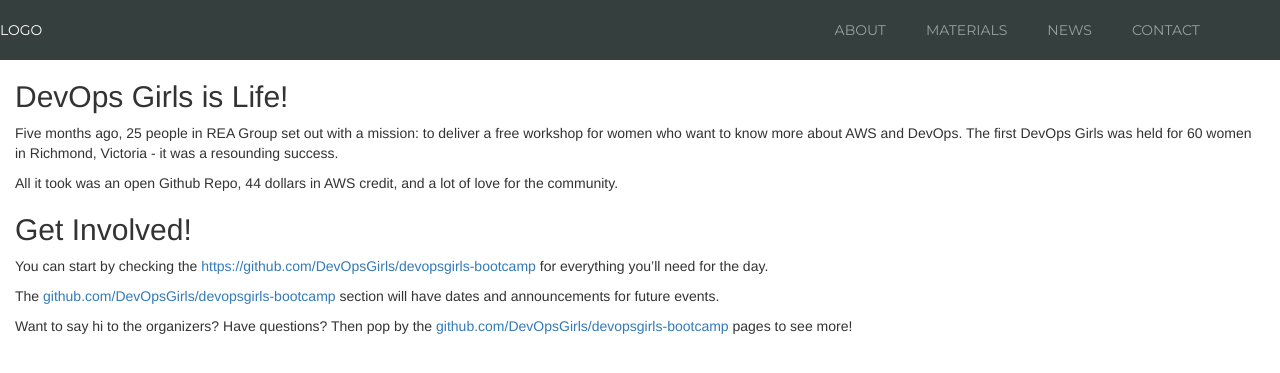
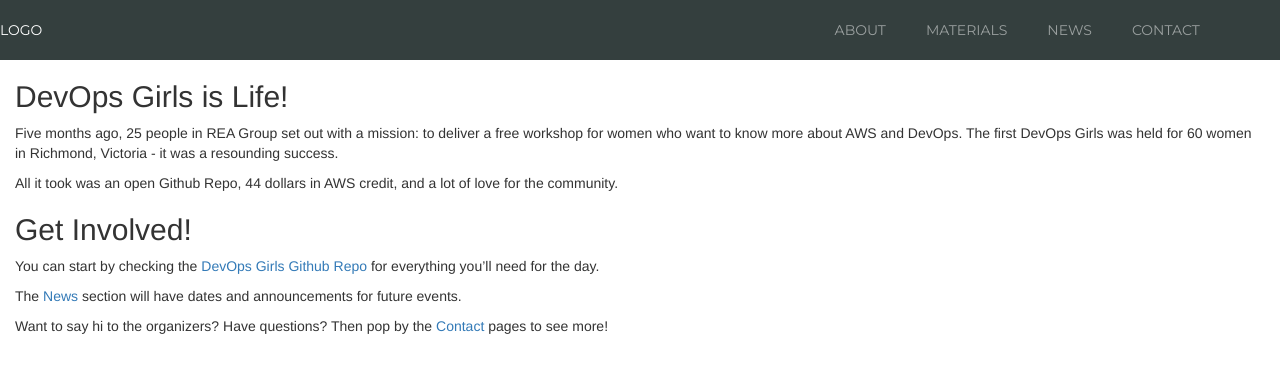
Before and after one commit to terry-dai/devopsgirls-site, a Jekyll site: the page built from index.md, in a window 1280 px wide. Shown: the top 373 px of the page. Built offline with Jekyll 4.4.1, drawn with Linux system fonts in a browser that asks for light colours; nearby versions of some CDN libraries; our own code applies the rules of GitHub Pages for plain Markdown files.

Commit message:
Append to index.md

```diff
--- a/index.md
+++ b/index.md
@@ -10,8 +10,8 @@ All it took was an open Github Repo, 44 dollars in AWS credit, and a lot of love
 
 ## Get Involved!
 
-You can start by checking the [https://github.com/DevOpsGirls/devopsgirls-bootcamp](DevOps Girls Github Repo) for everything you'll need for the day.
+You can start by checking the [DevOps Girls Github Repo](https://github.com/DevOpsGirls/devopsgirls-bootcamp) for everything you'll need for the day.
 
-The [github.com/DevOpsGirls/devopsgirls-bootcamp](News) section will have dates and announcements for future events.
+The [News](News) section will have dates and announcements for future events.
 
-Want to say hi to the organizers? Have questions? Then pop by the [github.com/DevOpsGirls/devopsgirls-bootcamp](Contact) pages to see more!
+Want to say hi to the organizers? Have questions? Then pop by the [Contact](Contact) pages to see more!
```
